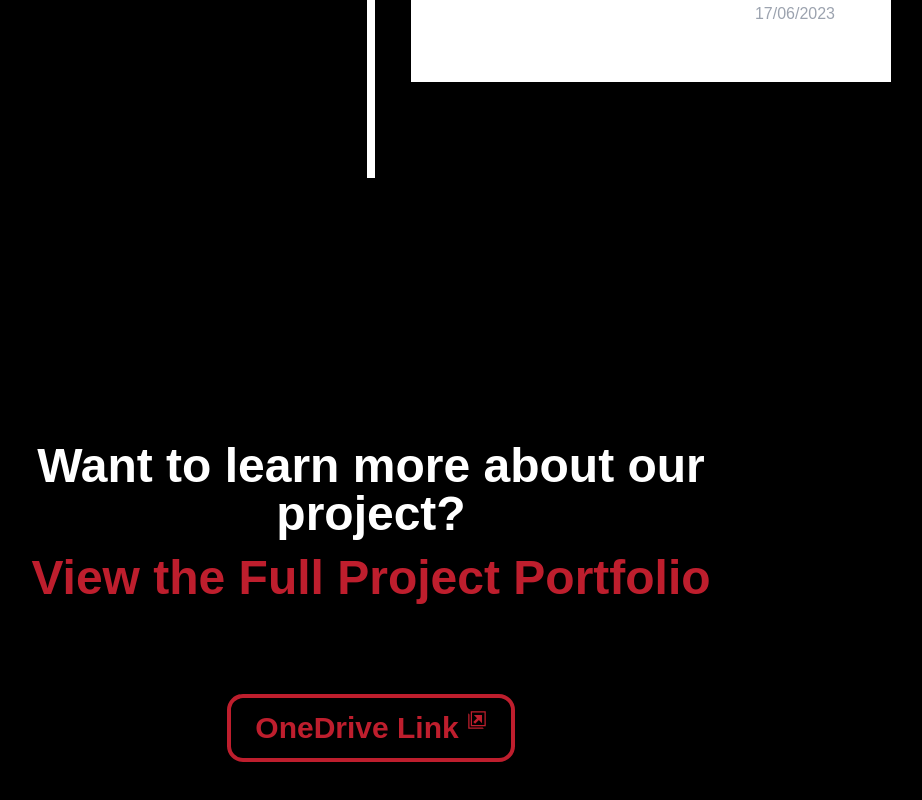
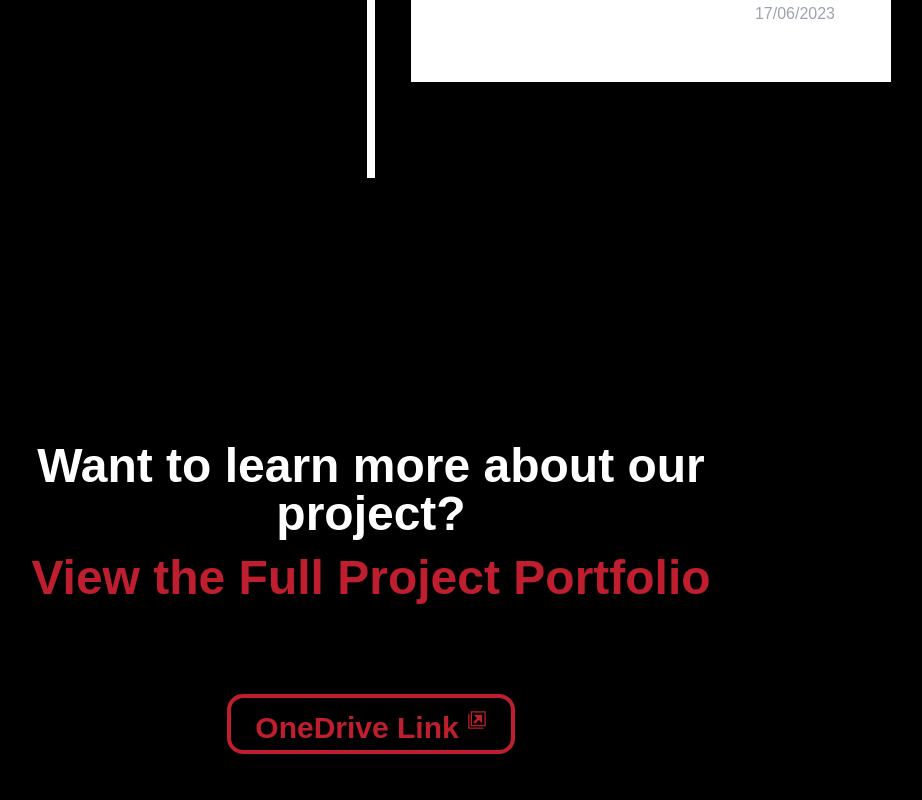
Before and after one commit to Finappster-Delta-V2/finappster-delta-v2-portfolio, a React (Vite) app: page / in a window 1280 px wide. Shown: the part 7382-8182 px from the top of the page, without its empty margins (269-1191 px from the left). Built offline with nearby package versions, Linux system fonts and the light colour scheme; a web font is replaced by a local one.

Commit message:
fixed padding with bottom button

```diff
--- a/src/App.jsx
+++ b/src/App.jsx
@@ -242,7 +242,7 @@ const App = () => {
           View the Full Project Portfolio
         </h1>
         <a
-          className="flex cursor-pointer items-start rounded-xl py-3 px-6 outline outline-4 outline-primary transition-transform ease-in-out hover:scale-110"
+          className="flex cursor-pointer items-start rounded-xl px-6 pt-3 pb-1 outline outline-4 outline-primary transition-transform ease-in-out hover:scale-110"
           target="_blank"
           href="https://autuni-my.sharepoint.com/:f:/g/personal/ykx5915_autuni_ac_nz/Ev97DvZQNblGo5Bfcas3v_8BX-lc4b3cZ0hnM8Bz4bI-4g?e=AeEGg1"
         >
```
